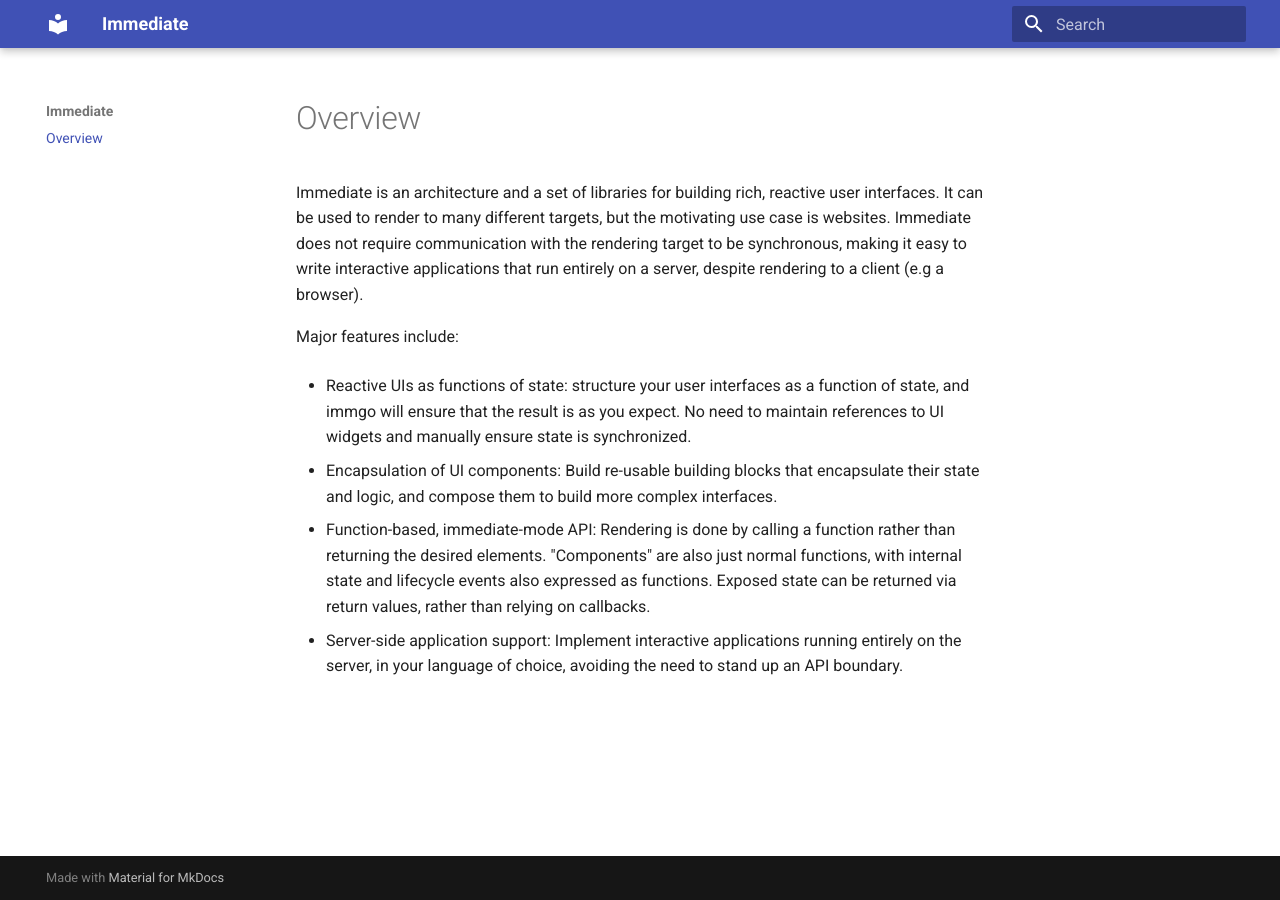
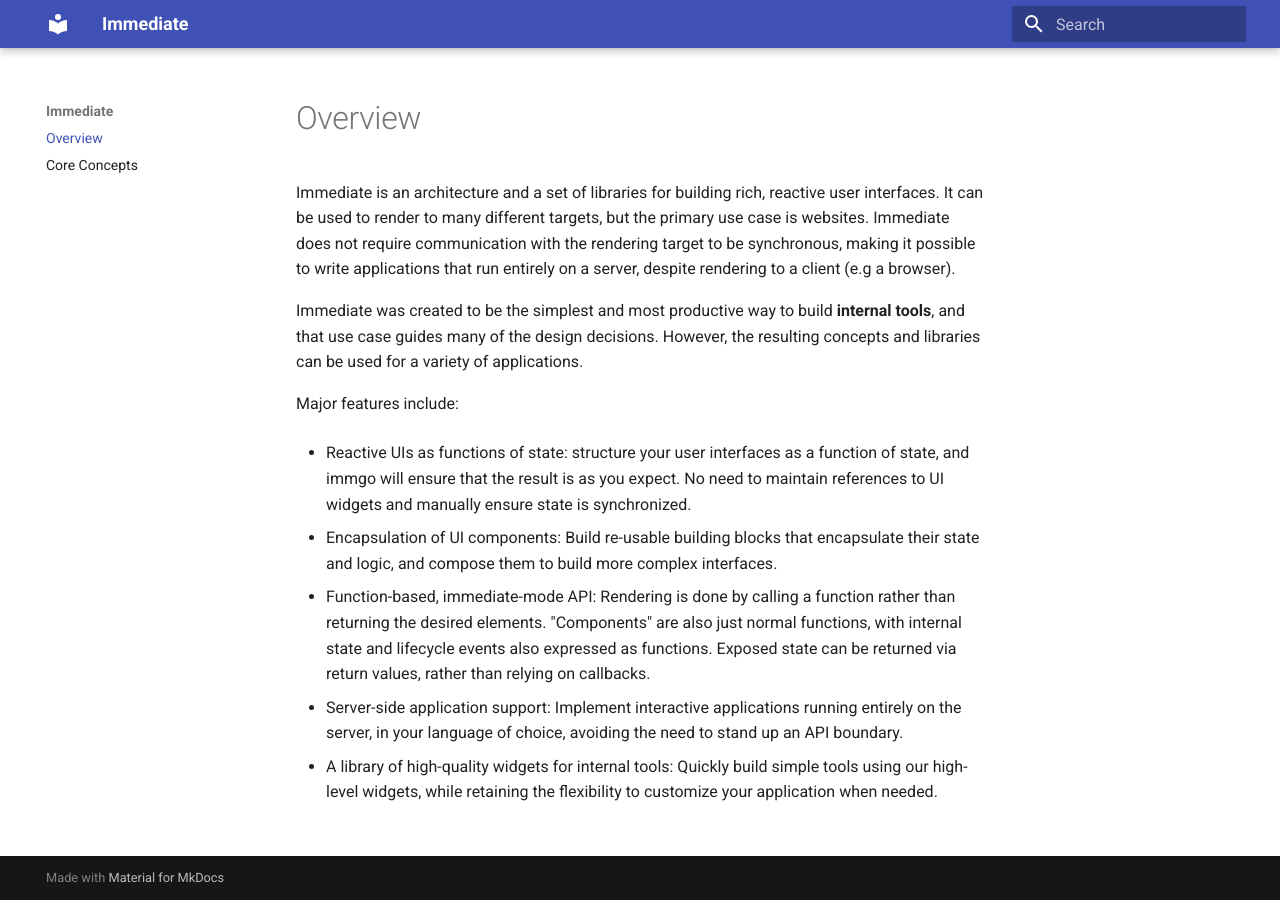
Before and after one commit to Snapper-Labs/immediate, an MkDocs documentation site: the page built from docs/docs/index.md, in a window 1280 px wide. Built offline with MkDocs 1.6.1 and Material for MkDocs 9.7.7, drawn with Linux system fonts in a browser that asks for light colours.

Commit message:
first pass of docs

```diff
--- a/docs/docs/index.md
+++ b/docs/docs/index.md
@@ -2,10 +2,14 @@
 
 Immediate is an architecture and a set of libraries for building rich, reactive
 user interfaces. It can be used to render to many different targets, but the
-motivating use case is websites. Immediate does not require communication with
-the rendering target to be synchronous, making it easy to write interactive
-applications that run entirely on a server, despite rendering to a client (e.g a
-browser).
+primary use case is websites. Immediate does not require communication with the
+rendering target to be synchronous, making it possible to write applications
+that run entirely on a server, despite rendering to a client (e.g a browser).
+
+Immediate was created to be the simplest and most productive way to build
+**internal tools**, and that use case guides many of the design decisions.
+However, the resulting concepts and libraries can be used for a variety of
+applications.
 
 Major features include:
 
@@ -26,3 +30,7 @@
 - Server-side application support: Implement interactive applications running
   entirely on the server, in your language of choice, avoiding the need to stand
   up an API boundary.
+
+- A library of high-quality widgets for internal tools: Quickly build simple
+  tools using our high-level widgets, while retaining the flexibility to
+  customize your application when needed.
--- a/docs/mkdocs.yml
+++ b/docs/mkdocs.yml
@@ -1,3 +1,13 @@
 site_name: Immediate
 theme:
   name: material
+
+markdown_extensions:
+  - pymdownx.highlight:
+      anchor_linenums: true
+  - pymdownx.inlinehilite
+  - pymdownx.snippets
+  - pymdownx.superfences
+  - admonition
+  - pymdownx.details
+  - pymdownx.superfences
```
Also changed, not shown: docs/docs/tutorial.md (added, +274 -0 lines).
